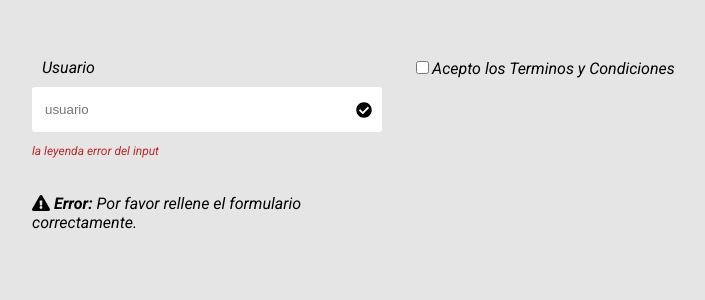
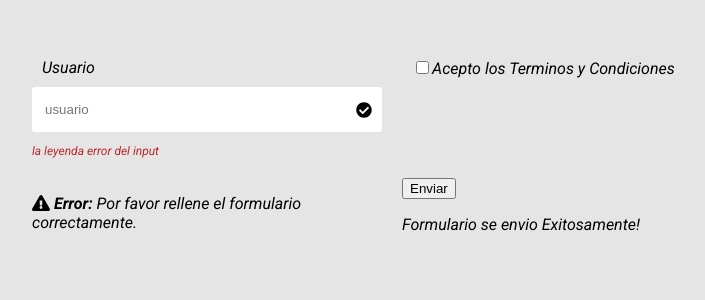
Before and after one commit to winder001/formulario-con-React, a React (Create React App) app: page / in a window 1280 px wide. Shown: the top 300 px of the page, without its empty margins (248-953 px from the left). Built offline with nearby package versions, Linux system fonts and the light colour scheme.

Commit message:
se agrego el boton de enviar

```diff
--- a/src/App.js
+++ b/src/App.js
@@ -30,6 +30,13 @@ const App = () => {
                     <b> Error: </b> Por favor rellene el formulario correctamente.
                   </p>
               </div>
+
+              <div>
+                  <button type="submit"> Enviar </button>
+                  <p>Formulario se envio Exitosamente!</p>
+              </div>
+
+
           </Formulario>
         </main>
     );
```
